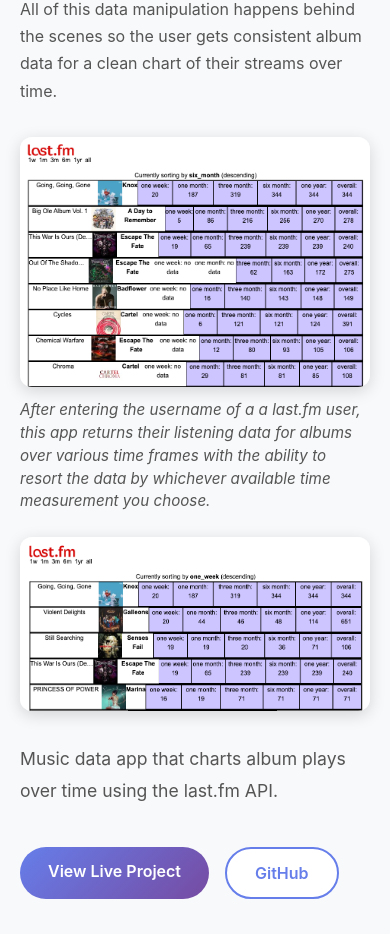
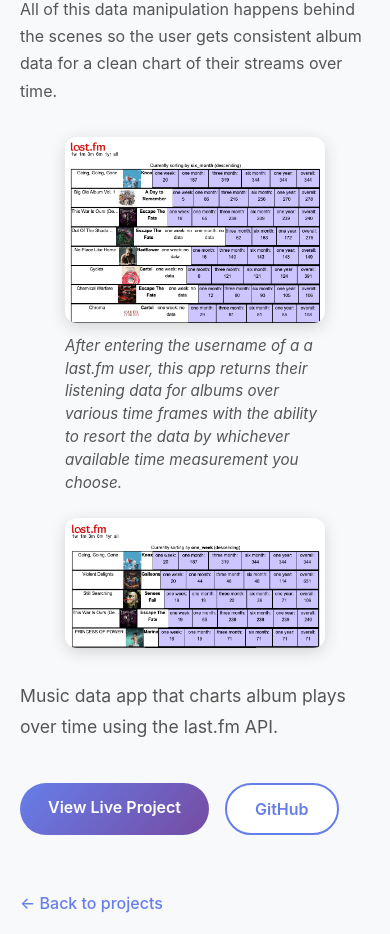
Before and after one commit to nathanielpierson/nathaniel-pierson-website, a React (Vite) app: page /projects/album-charting-app in a window 390 px wide. Shown: the part 771-1705 px from the top of the page. Built offline with nearby package versions, Linux system fonts and the light colour scheme.

Commit message:
Refactor ProjectDetail styles for improved layout and responsiveness

```diff
--- a/src/components/ProjectDetail.css
+++ b/src/components/ProjectDetail.css
@@ -25,7 +25,8 @@
 }
 
 .project-detail-image-wrapper {
-  margin: 2rem 0;
+  margin: 2rem auto;
+  width: min(calc(100vw * 2 / 3), 100%);
   border-radius: 16px;
   overflow: hidden;
   box-shadow: 0 8px 24px rgba(0, 0, 0, 0.15);
@@ -39,17 +40,20 @@
 
 .project-detail-gallery {
   margin: 2rem 0;
-  display: grid;
-  grid-template-columns: 1fr;
+  display: flex;
+  flex-direction: column;
+  align-items: center;
   gap: 1.5rem;
 }
 
 .project-detail-figure {
   margin: 0;
+  width: min(calc(100vw * 2 / 3), 100%);
 }
 
 .project-detail-gallery-image {
   width: 100%;
+  height: auto;
   border-radius: 12px;
   box-shadow: 0 4px 16px rgba(0, 0, 0, 0.15);
   display: block;
```
